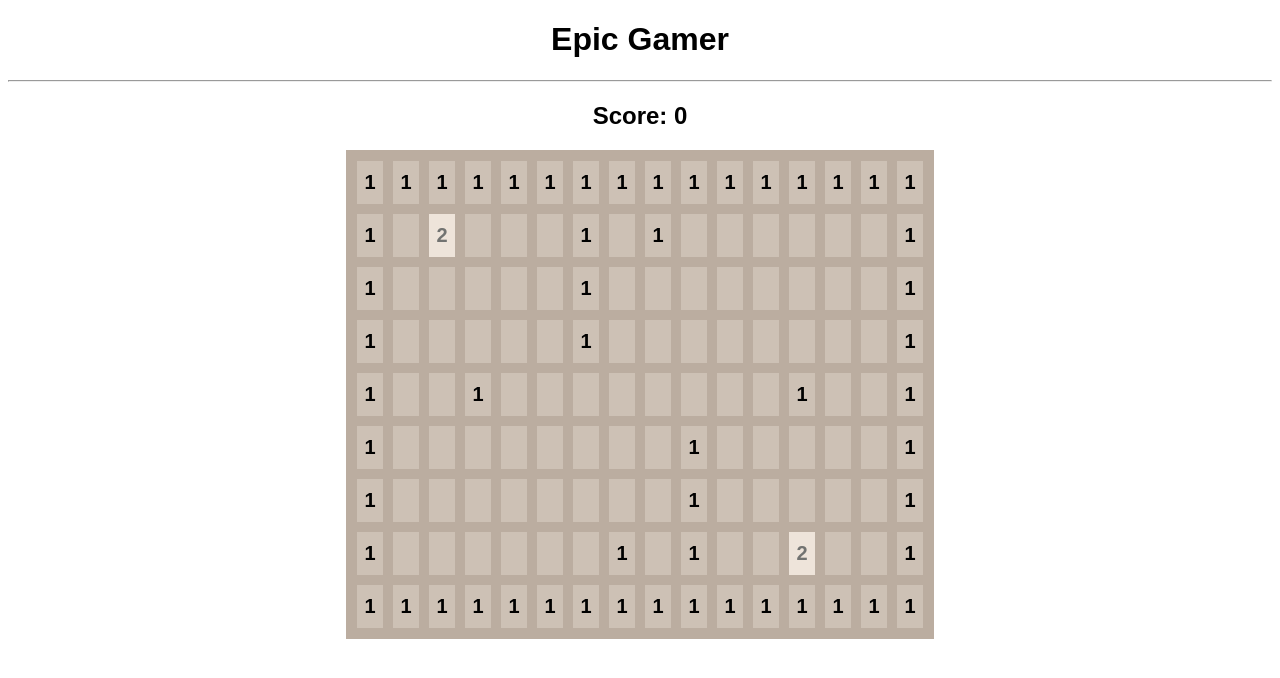
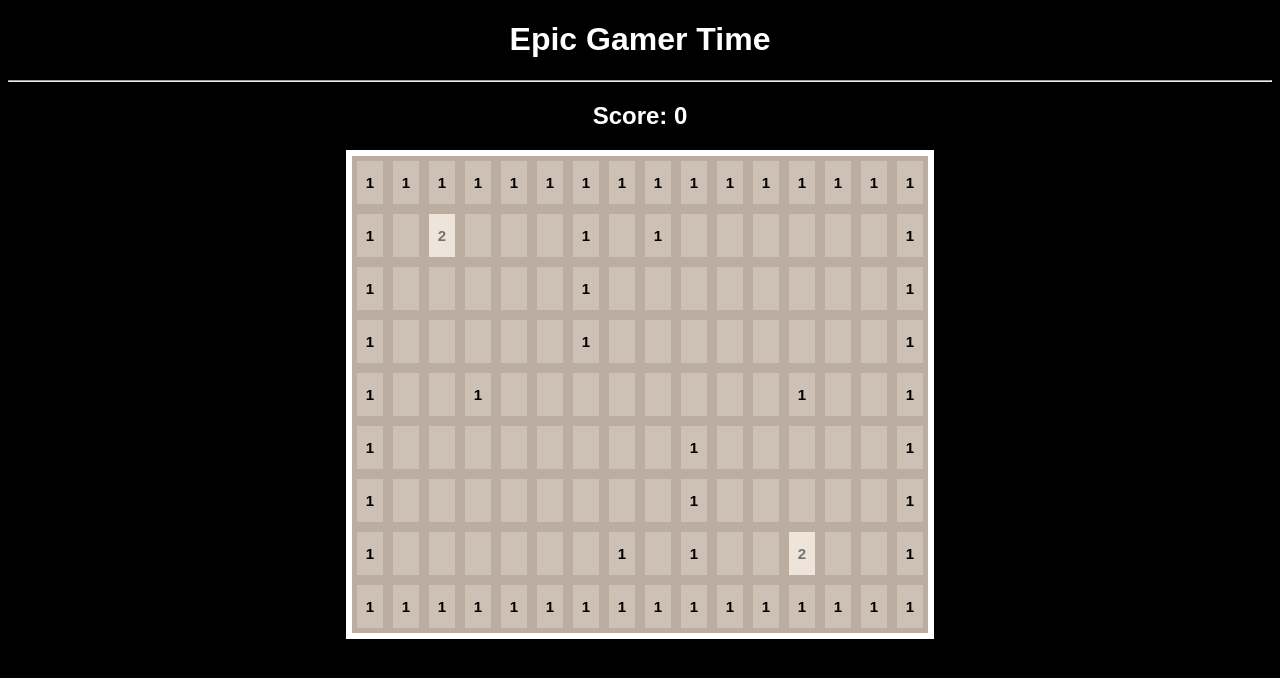
Before and after one commit to JeremyHub/pvp-2048, a plain HTML site: page zanetutoral/2048.html in a window 1280 px wide. Drawn offline with Linux system fonts and the light colour scheme.

Commit message:
fixed testing stuff

```diff
--- a/zanetutoral/2048.css
+++ b/zanetutoral/2048.css
@@ -1,6 +1,8 @@
 body {
     font-family: Arial, Helvetica, sans-serif;
     text-align: center;
+    background-color: black;
+    color: white;
 }
 
 /* hr {
@@ -12,7 +14,7 @@ body {
     height: 477px;
 
     background-color: #cdc1b5;
-    border: 6px solid #bbada0;
+    border: 6px solid white;
 
     margin: 0 auto;
     display: flex;
@@ -23,8 +25,9 @@ body {
     width: 26px;
     height: 43px;
     border: 5px solid #bbada0;
+    color : black ;
 
-    font-size: 20px;
+    font-size: 15px;
     font-weight: bold;
     display: flex;
     justify-content: center;
--- a/zanetutoral/2048.html
+++ b/zanetutoral/2048.html
@@ -9,7 +9,7 @@
     </head>
 
     <body>
-        <h1>Epic Gamer</h1>
+        <h1>Epic Gamer Time</h1>
         <hr>
         <h2>Score: <span id="score">0</span></h2>
         <div id="board">
--- a/zanetutoral/2048.js
+++ b/zanetutoral/2048.js
@@ -67,7 +67,7 @@ function updateTile(tile, num) {
     }
 }
 
-document.addEventListener('keyup', (e) => {
+document.addEventListener('keydown', (e) => {
     if (e.code == "ArrowLeft") {
         slideLeft();
         setTwo();
@@ -109,6 +109,7 @@ function slide(row) {
     } //[4, 2, 0, 0]
     return row;
 }
+
 
 function slide2(row) {
     //[0, 2, 2, 2]
```
